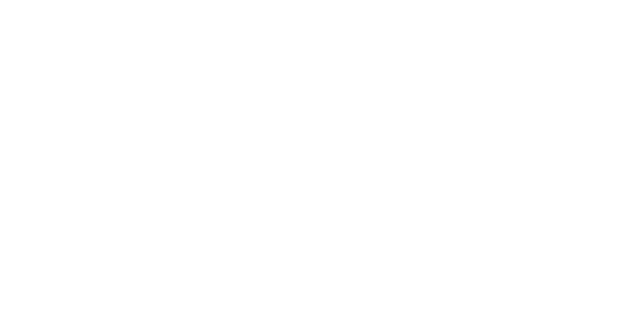
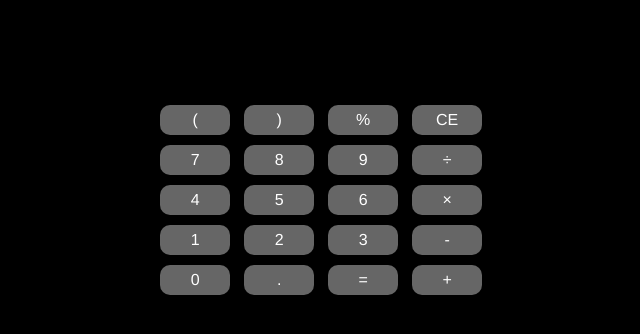
Before and after one commit to cukejianya/Mini-Projects, a plain HTML site: page Calculator/index.html in a window 1280 px wide. Shown: the whole page, without its empty margins (232-872 px from the left). Drawn offline with nearby package versions, Linux system fonts and the light colour scheme; some packages are replaced by stand-ins of ours.

Commit message:
got most of the calculator interface down

```diff
--- a/Calculator/index.html
+++ b/Calculator/index.html
@@ -1,38 +1,45 @@
 <!DOCTYPE html>
 <html>
 	<head>
-
+		<script src='https://cdn.mathjax.org/mathjax/latest/MathJax.js?config=TeX-AMS-MML_HTMLorMML'></script>
+		<link href='main.css' rel="stylesheet" >
 	</head>
-
 	<body>
 		<div id='calculator'>
 
-			<div id='(' class='button'></div>
-			<div id=')' class='button'></div>
-			<div id='%' class='button'></div>
-			<div id='CE' class='button'></div>
+			<div id='row'>
+				<div id='openParen' class='button'>(</div>
+				<div id='closeParen' class='button'>)</div>
+				<div id='percent' class='button'>%</div>
+				<div id='CE' class='button'>CE</div>
+			</div>
 
-			<div id='7' class='button num'></div>
-			<div id='8' class='button num'></div>
-			<div id='9' class='button num'></div>
-			<div id='÷' class='button'></div>
+			<div id='row'>
+				<div id='7' class='button num'>7</div>
+				<div id='8' class='button num'>8</div>
+				<div id='9' class='button num'>9</div>
+				<div id='divide' class='button'>&divide;</div>
+			</div>
+			<div id='row'>
+				<div id='4' class='button num'>4</div>
+				<div id='5' class='button num'>5</div>
+				<div id='6' class='button num'>6</div>
+				<div id='x' class='button'>&times;</div>
+			</div>
+			<div id='row'>
+				<div id='1' class='button num'>1</div>
+				<div id='2' class='button num'>2</div>
+				<div id='3' class='button num'>3</div>
+				<div id='dash' class='button'>-</div>
+			</div>
+			<div id='row'>
+				<div id='0' class='button num'>0</div>
+				<div id='dot' class='button'>.</div>
+				<div id='equal' class='button'>=</div>
+				<div id='plus' class='button'>+</div>
+			</div>
+		</div>
 
-			<div id='4' class='button num'></div>
-			<div id='5' class='button num'></div>
-			<div id='6' class='button num'></div>
-			<div id='x' class='button'></div>
-
-			<div id='1' class='button num'></div>
-			<div id='2' class='button num'></div>
-			<div id='3' class='button num'></div>
-			<div id='-' class='button'></div>
-
-			<div id='0' class='button num'></div>
-			<div id='.' class='button'></div>
-			<div id='=' class='button'></div>
-			<div id='+' class='button'></div>
-
-		</div>
 		<script type="text/javascript" src='main.js'></script>
 	</body>
 </html
--- a/Calculator/main.css
+++ b/Calculator/main.css
@@ -0,0 +1,32 @@
+body {
+	background-color: #000;
+	color: #fff;
+}
+#calculator {
+	border-radius: 10px;
+	width: 360px;
+	margin-left: 30%;
+	margin-right: 30%;
+	margin-top: 100px;
+}
+#row {
+	display: block;
+}
+
+.button {
+	display: inline-block;
+	font: 16px Helvetica, sans-serif;
+	border-radius: 10px;
+	margin: 5px 5px 5px 5px;
+	width: 70px;
+	height: 30px;
+	background-color: #666;
+	text-align: center;
+	vertical-align: middle;
+	line-height: 30px;
+
+}
+
+.button:hover{
+	background-color: #444;
+}
```
